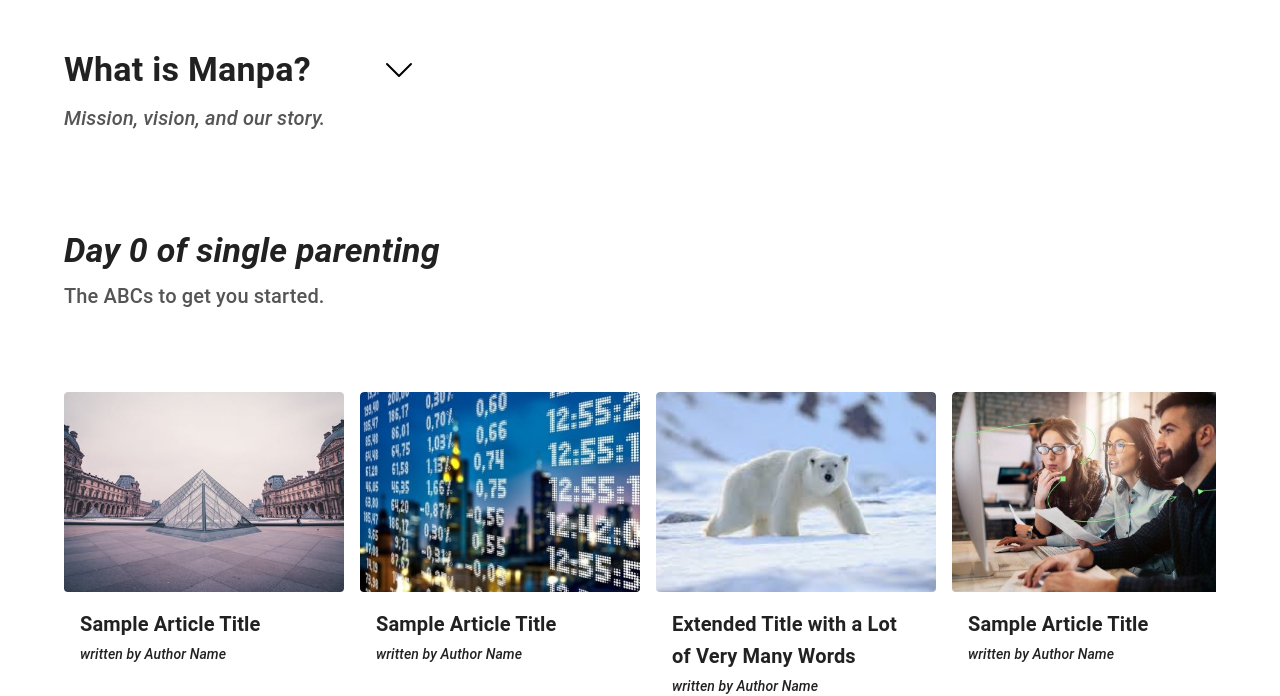
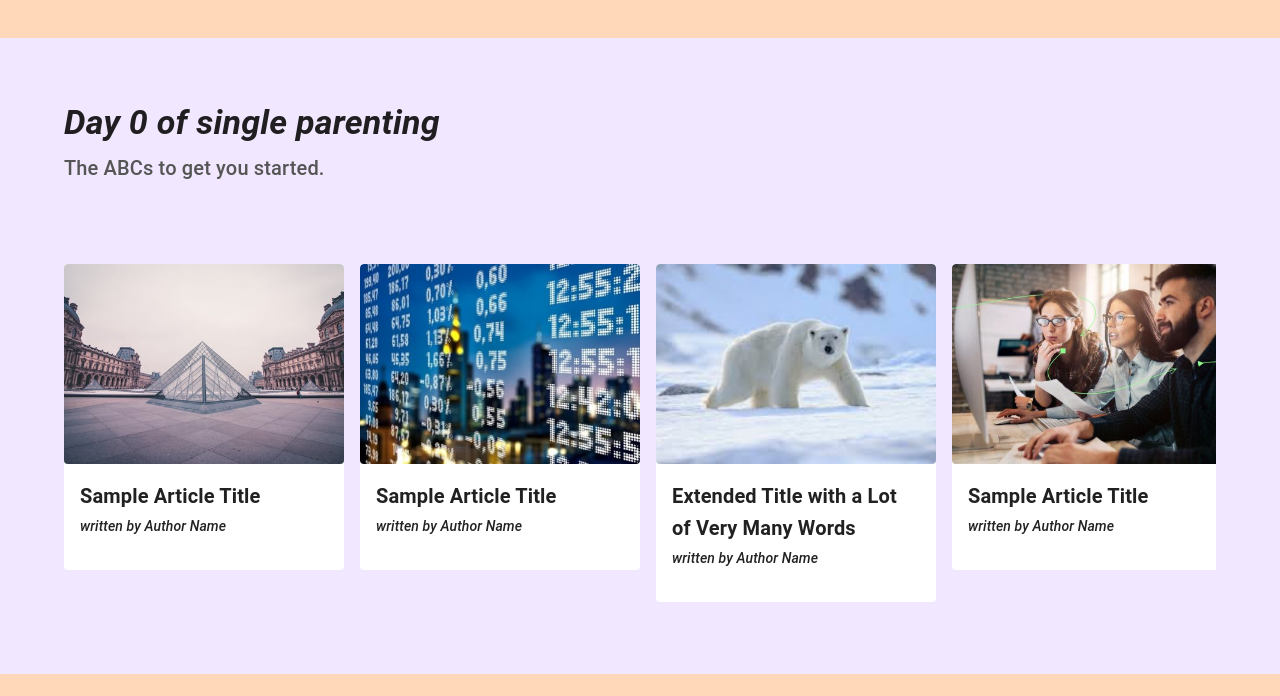
Before and after one commit to cocoscientist/manpa-ui, a React (Vite) app: page /home in a window 1280 px wide. Shown: the part 759-1455 px from the top of the page. Built offline with nearby package versions, Linux system fonts and the light colour scheme; no server answers; some icons are missing.

Commit message:
added colours

```diff
--- a/src/components/Home.jsx
+++ b/src/components/Home.jsx
@@ -38,8 +38,9 @@ const HomePage = () => {
     }, [navigate, location.key])
 
     return (
-        <Box sx={{ width: '100%' }}>
-            <Container maxWidth="lg" sx={{ pt: 32, pb: 8 }}>
+        <Box sx={{ width: '100%' , backgroundColor: '#FFD8B9'}}>
+            <Box sx={{ backgroundColor: '#FFD8B9' }}>
+                <Container maxWidth="lg" sx={{ pt: 12, pb: 8 }}>
                     <Box sx={{
                         display: 'flex',
                         flexDirection: { xs: 'column', md: 'row' },
@@ -176,8 +177,10 @@ const HomePage = () => {
                         </Grid>
                     </Grid>
                 </Container>
+            </Box>
+            <Box sx={{ backgroundColor: '#F1E8FF', py: 4 }}>
                 <Container maxWidth="lg">
-                <Box sx={{ py: 4 }}>
+                    <Box sx={{ py: 4, backgroundColor: '#F1E8FF' }}>
                         <Box sx={{ display: 'flex', alignItems: 'center', mb: 1 }}>
                             <Typography
                                 variant="h4"
@@ -201,7 +204,7 @@ const HomePage = () => {
                         </Typography>
                     </Box>
                 </Container>
-            <Container maxWidth="lg" sx={{ position: 'relative', mt: 4 }}>
+                <Container maxWidth="lg" sx={{ position: 'relative', mt: 4, backgroundColor: '#F1E8FF' }}>
                     <Box
                         sx={{
                             display: 'flex',
@@ -283,6 +286,7 @@ const HomePage = () => {
                     />
                 </Container>
             </Box>
+        </Box>
 
     )
 }
```
Lines whose indentation alone changed are shown as unchanged.
